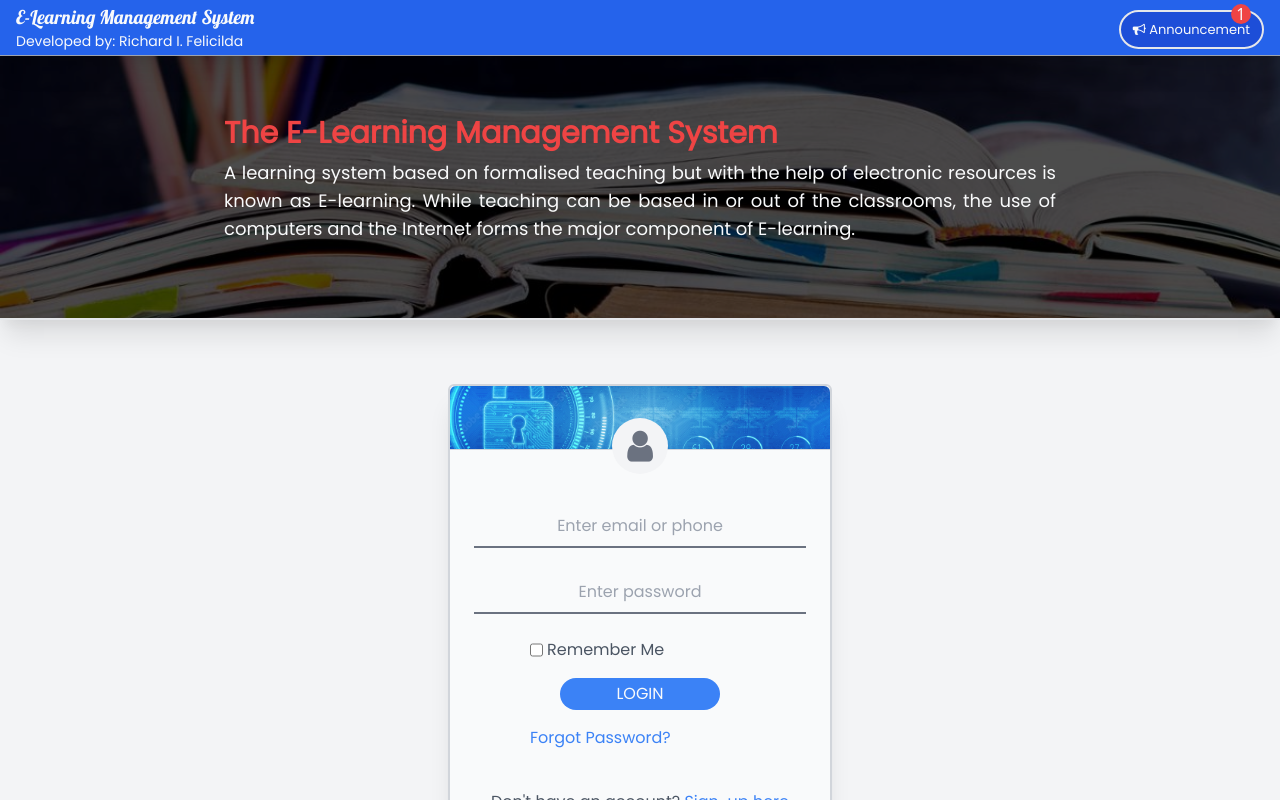
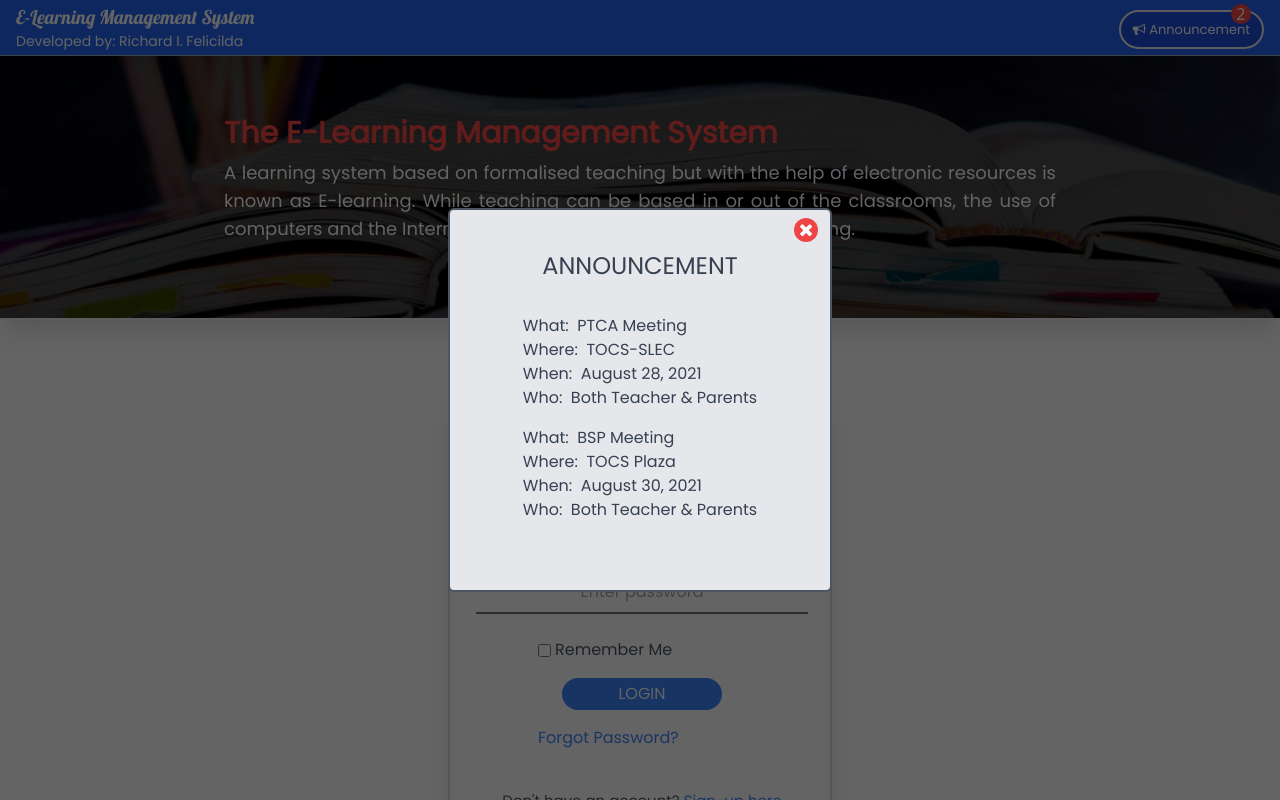
Before and after one commit to felicilda06/e-lms, a React (Create React App) app in the folder e-lms_ui/: page /announcement in a window 1280 px wide. Built offline with nearby package versions, Linux system fonts and the light colour scheme.

Commit message:
Announcement Page

```diff
--- a/e-lms_ui/src/App.js
+++ b/e-lms_ui/src/App.js
@@ -1,18 +1,15 @@
 import {BrowserRouter as Router, Switch, Route} from 'react-router-dom';
+import Announcement from './pages/Announcement';
 import LandingPage from '../src/pages/LandingPage';
 import Header from '../src/components/Header';
 
 function App() {
   return (
     <Router>
+      <Header/>
       <Switch>
-        <Route>
-          <Header/>
-
-          {/* tata */}
-          <LandingPage/>
-
-        </Route>
+        <Route exact path="/" component={LandingPage}/>
+        <Route path="/announcement" component={Announcement}/>
       </Switch>
     </Router>
   );
--- a/e-lms_ui/src/components/Footer.js
+++ b/e-lms_ui/src/components/Footer.js
@@ -3,7 +3,7 @@ import React from 'react';
 function Footer(){
     return(
        <footer className="text-gray-50 w-full">
-           <div className="font-poppins w-full relative bottom-0 h-12 flex justify-center items-center bg-gray-200 border-t-2 border-gray-300 shadow-xl px-4">
+           <div className="font-poppins w-full h-12 flex justify-center items-center bg-gray-200 border-t-2 border-gray-300 shadow-xl px-4">
               <span className="text-gray-600">Copyright&copy; All Rights Reserved.</span>
            </div>
        </footer>
--- a/e-lms_ui/src/components/Header.js
+++ b/e-lms_ui/src/components/Header.js
@@ -1,3 +1,4 @@
+import {Link} from 'react-router-dom';
 import React from 'react';
 
 function Header(){
@@ -9,10 +10,12 @@ function Header(){
                    <label className="font-poppins text-calc-4 lg:text-calc-3 md:text-calc-3">Developed by: Richard I. Felicilda</label>
                </div>
                <div className="h-full my-4 absolute right-4">
+                    <Link to={'/announcement'}>
                      <a className="text-calc-1 cursor-pointer bg-blue-700 border-2 border-gray-200 py-2 px-3 rounded-full font-poppins hover:bg-blue-800"><i className="fa fa-bullhorn"></i><span className="hidden lg:inline-block md:inline-block">&nbsp;Announcement</span></a>
                      <div className="notification relative -top-9 w-5 h-5 bg-red-500 flex justify-center items-center rounded-full pointer-events-none left-5 lg:left-28 md:left-28">
-                        <span className="text-gray-50">1</span>
+                        <span className="text-gray-50">2</span>
                      </div>
+                     </Link>
                </div>
            </div>
        </header>
--- /dev/null
+++ b/e-lms_ui/src/pages/Announcement.js
@@ -0,0 +1,41 @@
+import LandingPage from '../pages/LandingPage';
+import { Link } from 'react-router-dom';
+import React from 'react';
+
+function Announcement(){
+    return(
+        <div className="w-screen h-screen absolute top-0">
+            <LandingPage/>
+            <div className="w-screen h-screen absolute top-0 z-10 bg-black opacity-60 transition ease-in-out duration-500 delay-75">
+            </div>
+            <div className="w-full h-full absolute top-0 flex justify-center items-center font-poppins">
+                <div className="w-96 h-96 rounded-md bg-gray-200 z-10 border-2 border-gray-600">
+                    <div className="w-6 h-6 bg-red-500 rounded-full flex justify-center items-center mt-2 ml-auto mr-3 hover:bg-red-600">
+                        <Link to={'/'}>
+                            <i className="fa fa-close text-gray-50 text-lg"></i>
+                        </Link>
+                    </div>
+                    <h1 className="text-center mt-2 text-2xl text-gray-700 uppercase">Announcement</h1>
+                    <div className="w-full px-6 mt-6 text-gray-700 list-none flex justify-center items-center flex-col">
+                        <div>
+                            <div className="my-2">
+                                <li>What:&nbsp;&nbsp;PTCA Meeting</li>
+                                <li>Where:&nbsp;&nbsp;TOCS-SLEC</li>
+                                <li>When:&nbsp;&nbsp;August 28, 2021</li>
+                                <li>Who:&nbsp;&nbsp;Both Teacher & Parents</li>
+                            </div>
+                            <div className="my-4">
+                                <li>What:&nbsp;&nbsp;BSP Meeting</li>
+                                <li>Where:&nbsp;&nbsp;TOCS Plaza</li>
+                                <li>When:&nbsp;&nbsp;August 30, 2021</li>
+                                <li>Who:&nbsp;&nbsp;Both Teacher & Parents</li>
+                            </div>
+                        </div>
+                    </div>
+                </div>
+            </div>
+        </div>
+    );
+}
+
+export default Announcement;
--- a/e-lms_ui/src/pages/LandingPage.js
+++ b/e-lms_ui/src/pages/LandingPage.js
@@ -16,7 +16,7 @@ function LandingPage(){
                     </div>
                 </div>
             </div>
-            <div className="h-auto w-full flex justify-center bg-gray-100 px-28 py-20 lg:py-16 md:py-32">
+            <div className="h-auto w-full flex justify-center bg-gray-50 py-20 lg:py-16 md:py-32">
                 <div className="w-96 h-auto rounded-md border-2 border-gray-300 shadow-xl bg-gray-50 pb-12">
                     <div className="relative w-full h-16 rounded-t-md bg-center bg-no-repeat bg-cover border-b border-gray-300" style={{backgroundImage: `url(${Login})`}}></div>
                     <div className="relative -top-8 z-10 flex justify-center">
@@ -24,25 +24,25 @@ function LandingPage(){
                          <i className="fa fa-user text-4xl text-gray-500"></i>
                        </div>
                     </div>
-                    <form>
-                        <div className="form-group w-full flex justify-center flex-col font-poppins">
-                            <div className="form-input w-full flex justify-center px-32">
+                    <form autocomplete="off">
+                        <div className="form-group w-96 flex justify-center flex-col font-poppins px-12">
+                            <div className="form-input flex justify-center">
                                 <input type="text" className="border-b-2 outline-none border-gray-500 text-center text-gray-800 bg-gray-50 p-2" placeholder="Enter email or phone"></input>
                             </div>
-                            <div className="form-input w-full flex justify-center mt-6 px-32">
+                            <div className="form-input flex justify-center mt-6">
                                 <input type="password" className="border-b-2 outline-none border-gray-500 text-center text-gray-800 bg-gray-50 p-2" placeholder="Enter password"></input>
                             </div>
-                            <div className="form-input w-full flex mt-6 mx-20">
-                                <input type="checkbox" className="mt-1 mr-1 h-4 outline-none" id="form-check"></input>
+                            <div className="form-input w-full mt-6 pl-10 flex items-center">
+                                <input type="checkbox" className="mr-1 outline-none" id="form-check"></input>
                                 <label for="form-check" className="text-gray-600 text-md cursor-pointer">Remember Me</label>
                             </div>
                             <div className="w-full h-full flex justify-center">
                                 <button className="mt-4 outline-none w-40 h-full bg-blue-500 p-1 uppercase rounded-full text-gray-50 hover:bg-blue-600">Login</button>
                             </div>
-                           <div className="w-full mt-4 px-20">
+                           <div className="w-full mt-4 pl-10">
                                 <a href="#" className="text-blue-500 hover:underline">Forgot Password?</a>
                            </div>
-                            <div className="mt-10 flex justify-center">
+                            <div className="mt-10 w-full flex justify-center text-calc-3 lg:text-calc-6 md:text-calc-6">
                                 <span className="text-gray-600">Don't have an account?<a href="#" className="text-blue-500 hover:underline">&nbsp;Sign-up here</a></span>
                             </div>
                         </div>
--- a/e-lms_ui/tailwind.config.js
+++ b/e-lms_ui/tailwind.config.js
@@ -8,6 +8,8 @@ module.exports = {
         'calc-2':'19px',
         'calc-3':'14px',
         'calc-4':'11px',
+        'calc-5':'12px',
+        'calc-6':'15px',
       },
       fontFamily:{
         poppins:'Poppins',
```
